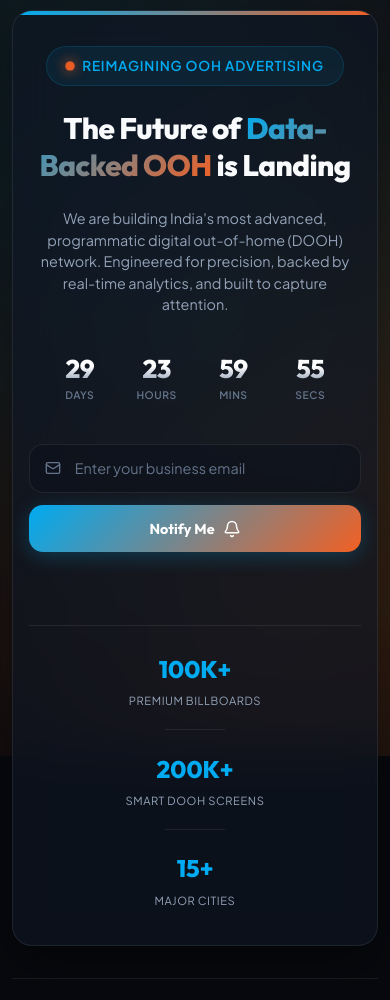
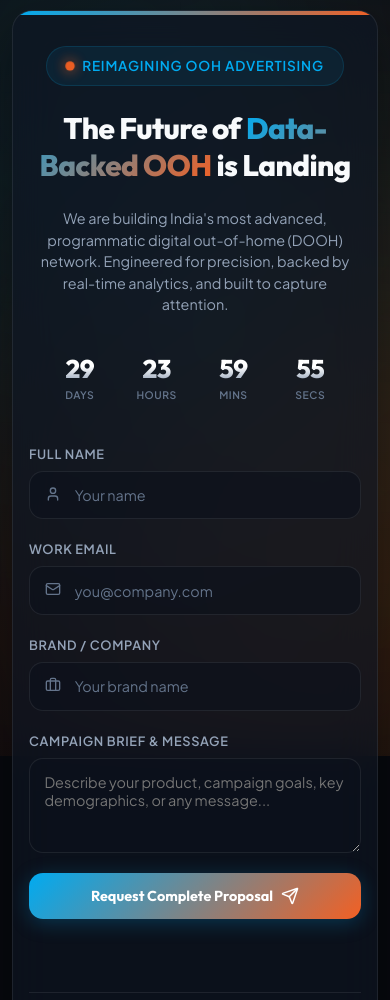
Before and after one commit to Abhinavvarshney2003/triooh, a website: page coming-soon/index.html in a window 390 px wide. Shown: the part 88-1088 px from the top of the page. Drawn offline with nearby package versions, Linux system fonts and the light colour scheme.

Commit message:
feat: upgrade coming-soon page to a full contact us form linked to Web3Forms and fix email input icon vertical offset

```diff
--- a/coming-soon/app.js
+++ b/coming-soon/app.js
@@ -72,8 +72,15 @@ document.addEventListener('DOMContentLoaded', () => {
     notifyForm.addEventListener('submit', (e) => {
       e.preventDefault();
 
+      const nameInput = document.getElementById('subscriber-name');
       const emailInput = document.getElementById('subscriber-email');
+      const brandInput = document.getElementById('subscriber-brand');
+      const messageInput = document.getElementById('subscriber-message');
+
+      const name = nameInput.value.trim();
       const email = emailInput.value.trim();
+      const brand = brandInput.value.trim();
+      const message = messageInput.value.trim();
 
       // Standard email regex validation
       const emailRegex = /^[^\s@]+@[^\s@]+\.[^\s@]+$/;
@@ -83,7 +90,7 @@ document.addEventListener('DOMContentLoaded', () => {
         return;
       }
 
-      // Real API submit call to Formbold
+      // Real API submit call to Web3Forms
       const submitBtn = notifyForm.querySelector('button[type="submit"]');
       const originalBtnHtml = submitBtn.innerHTML;
 
@@ -101,14 +108,20 @@ document.addEventListener('DOMContentLoaded', () => {
         },
         body: JSON.stringify({
           access_key: 'f11d0e88-94f0-48a2-881c-ceb1635776da',
-          email: email
+          name: name,
+          email: email,
+          brand: brand,
+          message: message
         })
       })
       .then(response => {
         if (response.ok) {
           formMsg.className = 'form-message success';
-          formMsg.innerHTML = '<i data-lucide="check-circle" style="width:16px; display:inline; vertical-align:middle; margin-right:4px;"></i> Subscribed! We will keep you updated.';
+          formMsg.innerHTML = '<i data-lucide="check-circle" style="width:16px; display:inline; vertical-align:middle; margin-right:4px;"></i> Message sent! We will connect with you soon.';
+          nameInput.value = '';
           emailInput.value = '';
+          brandInput.value = '';
+          messageInput.value = '';
         } else {
           throw new Error('Web3Forms submission failed');
         }
@@ -128,7 +141,7 @@ document.addEventListener('DOMContentLoaded', () => {
 
         // Save locally to simulate subscription backup
         let subscribers = JSON.parse(localStorage.getItem('cs_subscribers') || '[]');
-        subscribers.push({ email, timestamp: new Date().toISOString() });
+        subscribers.push({ name, email, brand, message, timestamp: new Date().toISOString() });
         localStorage.setItem('cs_subscribers', JSON.stringify(subscribers));
 
         // Auto clear message after 5 seconds
--- a/coming-soon/index.html
+++ b/coming-soon/index.html
@@ -75,14 +75,44 @@
       </div>
 
       <!-- Notification Signup Form -->
+      <!-- Notification & Contact Form -->
       <div class="signup-container">
         <form id="notify-form" class="signup-form">
-          <div class="input-wrapper">
-            <input type="email" id="subscriber-email" class="form-input" placeholder="Enter your business email" required>
-            <i data-lucide="mail" class="input-icon"></i>
+          <input type="hidden" name="access_key" value="f11d0e88-94f0-48a2-881c-ceb1635776da">
+
+          <div class="form-row">
+            <div class="form-group">
+              <label for="subscriber-name" class="form-label">Full Name</label>
+              <div class="input-wrapper">
+                <input type="text" id="subscriber-name" name="name" class="form-input" placeholder="Your name" required>
+                <i data-lucide="user" class="input-icon"></i>
+              </div>
+            </div>
+
+            <div class="form-group">
+              <label for="subscriber-email" class="form-label">Work Email</label>
+              <div class="input-wrapper">
+                <input type="email" id="subscriber-email" name="email" class="form-input" placeholder="you@company.com" required>
+                <i data-lucide="mail" class="input-icon"></i>
+              </div>
+            </div>
           </div>
-          <button type="submit" class="btn btn-primary">
-            Notify Me <i data-lucide="bell" class="btn-icon"></i>
+
+          <div class="form-group full-width">
+            <label for="subscriber-brand" class="form-label">Brand / Company</label>
+            <div class="input-wrapper">
+              <input type="text" id="subscriber-brand" name="brand" class="form-input" placeholder="Your brand name" required>
+              <i data-lucide="briefcase" class="input-icon"></i>
+            </div>
+          </div>
+
+          <div class="form-group full-width">
+            <label for="subscriber-message" class="form-label">Campaign Brief & Message</label>
+            <textarea id="subscriber-message" name="message" class="form-textarea" placeholder="Describe your product, campaign goals, key demographics, or any message..." required></textarea>
+          </div>
+
+          <button type="submit" class="btn btn-primary full-width">
+            Request Complete Proposal <i data-lucide="send" class="btn-icon"></i>
           </button>
         </form>
         <div class="form-message" id="form-msg"></div>
--- a/coming-soon/styles.css
+++ b/coming-soon/styles.css
@@ -327,13 +327,61 @@ body {
 /* --- SIGNUP FORM --- */
 .signup-container {
   width: 100%;
-  max-width: 550px;
+  max-width: 620px; /* Slightly wider for the contact form layout */
 }
 
 .signup-form {
+  display: flex;
+  flex-direction: column;
+  gap: 1.25rem;
+  width: 100%;
+  text-align: left;
+}
+
+.form-row {
   display: grid;
-  grid-template-columns: 1.4fr 0.6fr;
-  gap: 1rem;
+  grid-template-columns: 1fr 1fr;
+  gap: 1.25rem;
+  width: 100%;
+}
+
+.form-group {
+  display: flex;
+  flex-direction: column;
+  gap: 0.4rem;
+  width: 100%;
+}
+
+.form-label {
+  font-family: var(--font-body);
+  font-size: 0.8rem;
+  font-weight: 600;
+  color: var(--text-muted);
+  letter-spacing: 0.05em;
+  text-transform: uppercase;
+}
+
+.form-textarea {
+  width: 100%;
+  min-height: 110px;
+  padding: 1rem;
+  border-radius: 14px;
+  border: 1px solid var(--border-color);
+  background: rgba(13, 17, 28, 0.6);
+  color: var(--text-main);
+  font-family: var(--font-body);
+  font-size: 0.95rem;
+  resize: vertical;
+  transition: all var(--transition-medium);
+}
+
+.form-textarea:focus {
+  background: rgba(13, 17, 28, 0.9);
+  border-color: var(--accent-primary);
+  box-shadow: 0 0 15px rgba(0, 171, 241, 0.15);
+}
+
+.full-width {
   width: 100%;
 }
 
@@ -347,6 +395,7 @@ body {
   left: 1.2rem;
   top: 50%;
   transform: translateY(-50%);
+  margin-top: -1.5px; /* Visual centering adjustment for Lucide icon offset */
   display: block; /* Eliminate vertical baseline gap in container */
   color: var(--text-dim);
   width: 18px;
@@ -545,9 +594,9 @@ body {
     padding-bottom: 0.8rem;
   }
 
-  .signup-form {
+  .form-row {
     grid-template-columns: 1fr;
-    gap: 0.8rem;
+    gap: 1.25rem;
   }
 
   .teaser-stats {
@@ -645,4 +694,10 @@ body {
   .teaser-lbl {
     font-size: 0.7rem;
   }
+
+  .form-textarea {
+    padding: 0.9rem;
+    font-size: 0.9rem;
+    min-height: 95px;
+  }
 }
```
